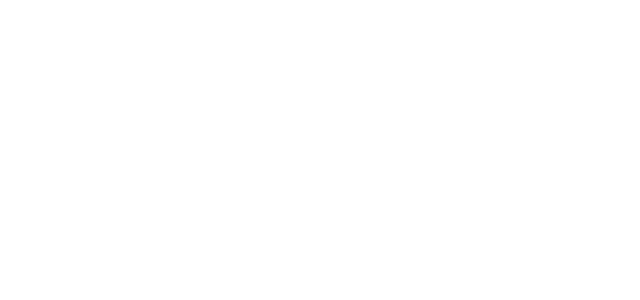
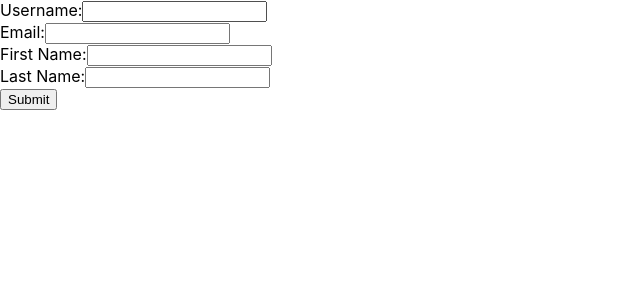
Before and after one commit to David-bit-jpg/CSCI201-GroupProject, a React (Create React App) app in the folder frontend/: page /addContact in a window 1280 px wide. Before the commit this address had no page. Shown: the top 300 px of the page, without its empty margins (0-640 px from the left). Built offline with nearby package versions, Linux system fonts and the light colour scheme.

Commit message:
frontEnd add contactdone

```diff
--- a/frontend/package.json
+++ b/frontend/package.json
@@ -9,6 +9,7 @@
     "axios": "^1.6.2",
     "react": "^18.2.0",
     "react-dom": "^18.2.0",
+    "react-hook-form": "^7.48.2",
     "react-router-dom": "^6.20.0",
     "react-scripts": "5.0.1",
     "web-vitals": "^2.1.4"
--- /dev/null
+++ b/frontend/src/AddContactForm.js
@@ -0,0 +1,95 @@
+import React, { useState } from 'react';
+
+const AddContactForm = () => {
+  const [formData, setFormData] = useState({
+    username: '',
+    email: '',
+    fname: '',
+    lname: '',
+  });
+
+  const handleChange = (e) => {
+    setFormData({
+      ...formData,
+      [e.target.name]: e.target.value,
+    });
+  };
+
+  const handleSubmit = async (e) => {
+    e.preventDefault();
+
+    try {
+      const response = await fetch('http://localhost:3000/api/addContact', {
+        method: 'POST',
+        headers: {
+          'Content-Type': 'application/json',
+        },
+        body: JSON.stringify(formData),
+      });
+
+      if (!response.ok) {
+        throw new Error('Network response was not ok');
+      }
+
+      const result = await response.json();
+      console.log(result); // Handle the response as needed
+    } catch (error) {
+      console.error('Error submitting form:', error);
+    }
+  };
+  return (
+    <form onSubmit={handleSubmit}>
+      <label>
+        Username:
+        <input
+          type="text"
+          name="username"
+          value={formData.username}
+          onChange={handleChange}
+        />
+      </label>
+
+      <br />
+
+      <label>
+        Email:
+        <input
+          type="email"
+          name="email"
+          value={formData.email}
+          onChange={handleChange}
+        />
+      </label>
+
+      <br />
+
+      <label>
+        First Name:
+        <input
+          type="text"
+          name="fname"
+          value={formData.fname}
+          onChange={handleChange}
+        />
+      </label>
+
+      <br />
+
+      <label>
+        Last Name:
+        <input
+          type="text"
+          name="lname"
+          value={formData.lname}
+          onChange={handleChange}
+        />
+      </label>
+
+      <br />
+
+      <button type="submit">Submit</button>
+    </form>
+  );
+};
+
+export default AddContactForm;
--- a/frontend/src/App.js
+++ b/frontend/src/App.js
@@ -2,6 +2,7 @@
 import { BrowserRouter as Router, Routes, Route, Navigate } from 'react-router-dom';
 import Login from './Login';
 import Register from './Register';
+import AddContactForm from './AddContactForm';
 
 const App = () => {
   const isLoggedIn = false; // Set this to the logged-in status from your authentication logic
@@ -12,13 +13,14 @@
         {/* <Route path="/logout" element={<RegisterPage />} /> */}
         <Route path="/login" element={<Login />} />
         <Route path="/register" element={<Register />} />
+        <Route path="/addContact" element={<AddContactForm />} />
 
         {/* <Route path="/crud" element={<CRUD />} /> */}
         {/* <Route path="/edit/:id" element={<Edit/>} /> */}
 
         <Route
             path=""
-            element={isLoggedIn ? <Navigate to="/crud" /> : <Navigate to="/login" />}
+            element={isLoggedIn ? <Navigate to="/addContact" /> : <Navigate to="/login" />}
           />
 
       </Routes>
--- a/frontend/src/Login.js
+++ b/frontend/src/Login.js
@@ -1,11 +1,13 @@
 import React, { useState } from 'react';
-import { Link } from 'react-router-dom'; // Import Link from react-router-dom
+import { Link, useNavigate } from 'react-router-dom';
 import axios from 'axios'; // Make sure to install axios using `npm install axios` or `yarn add axios`
 
 const Login = () => {
   const [email, setEmail] = useState('');
   const [password, setPassword] = useState('');
   const [loginStatus, setLoginStatus] = useState(null);
+  const navigate = useNavigate(); // useNavigate hook for programmatic navigation
+
 
   const handleSubmit = async (e) => {
     e.preventDefault();
@@ -19,6 +21,13 @@
       const result = response.data;
 
       setLoginStatus(result.data);
+
+      if (result.data) {
+        // If login is successful, set the login status and redirect to "/addContact"
+        navigate('/addContact');
+      } else {
+        setLoginStatus(false);
+      }
     } catch (error) {
       console.error('Error during login:', error);
       setLoginStatus(false);
```
Also changed, not shown: 2 other files (tests, documents, lock files or other folders).
